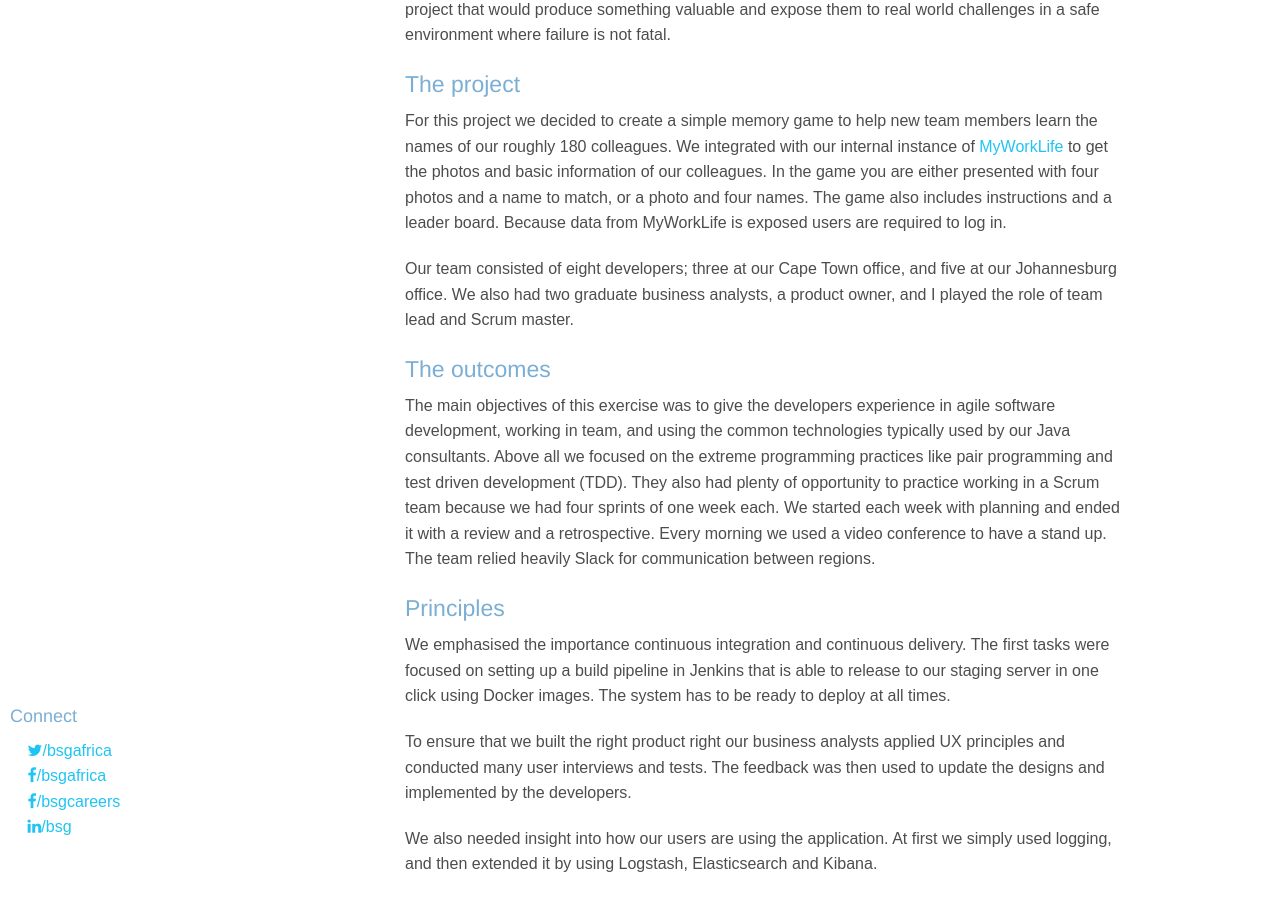
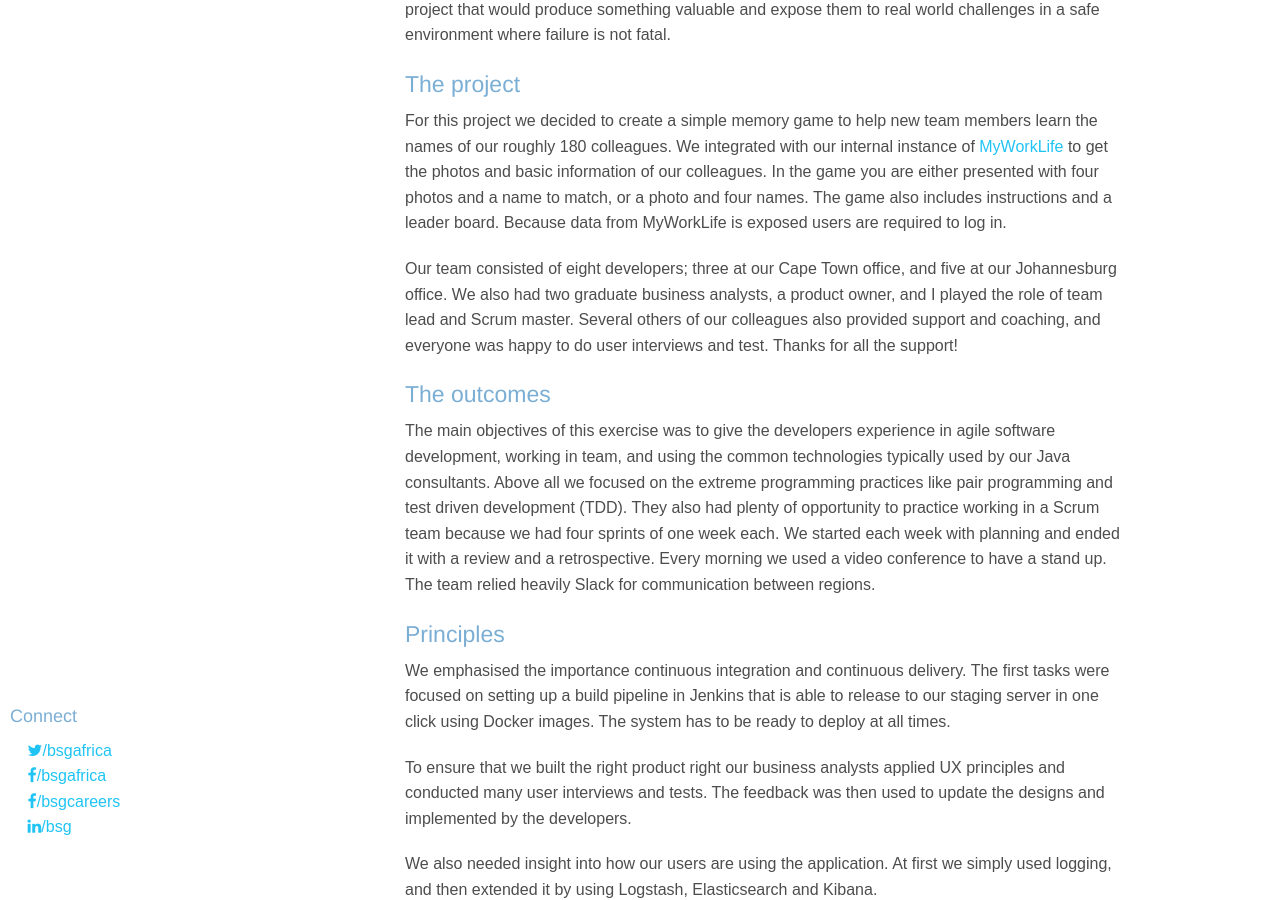
Before and after one commit to BSG-Africa/blog, a Jekyll site: the page built from _posts/2016-04-08-a-demo-project-for-our-new-graduate-developers.md, in a window 1280 px wide and 900 px high, scrolled down 310 px. Built offline with Jekyll 4.4.1, drawn with Linux system fonts in a browser that asks for light colours; nearby versions of some CDN libraries.

Commit message:
Mention support from other colleagues

```diff
--- a/_posts/2016-04-08-a-demo-project-for-our-new-graduate-developers.md
+++ b/_posts/2016-04-08-a-demo-project-for-our-new-graduate-developers.md
@@ -22,7 +22,9 @@ exposed users are required to log in.
 
 Our team consisted of eight developers; three at our Cape Town office, and five
 at our Johannesburg office. We also had two graduate business analysts, a
-product owner, and I played the role of team lead and Scrum master.
+product owner, and I played the role of team lead and Scrum master. Several
+others of our colleagues also provided support and coaching, and everyone was
+happy to do user interviews and test. Thanks for all the support!
 
 #### The outcomes
 
```
